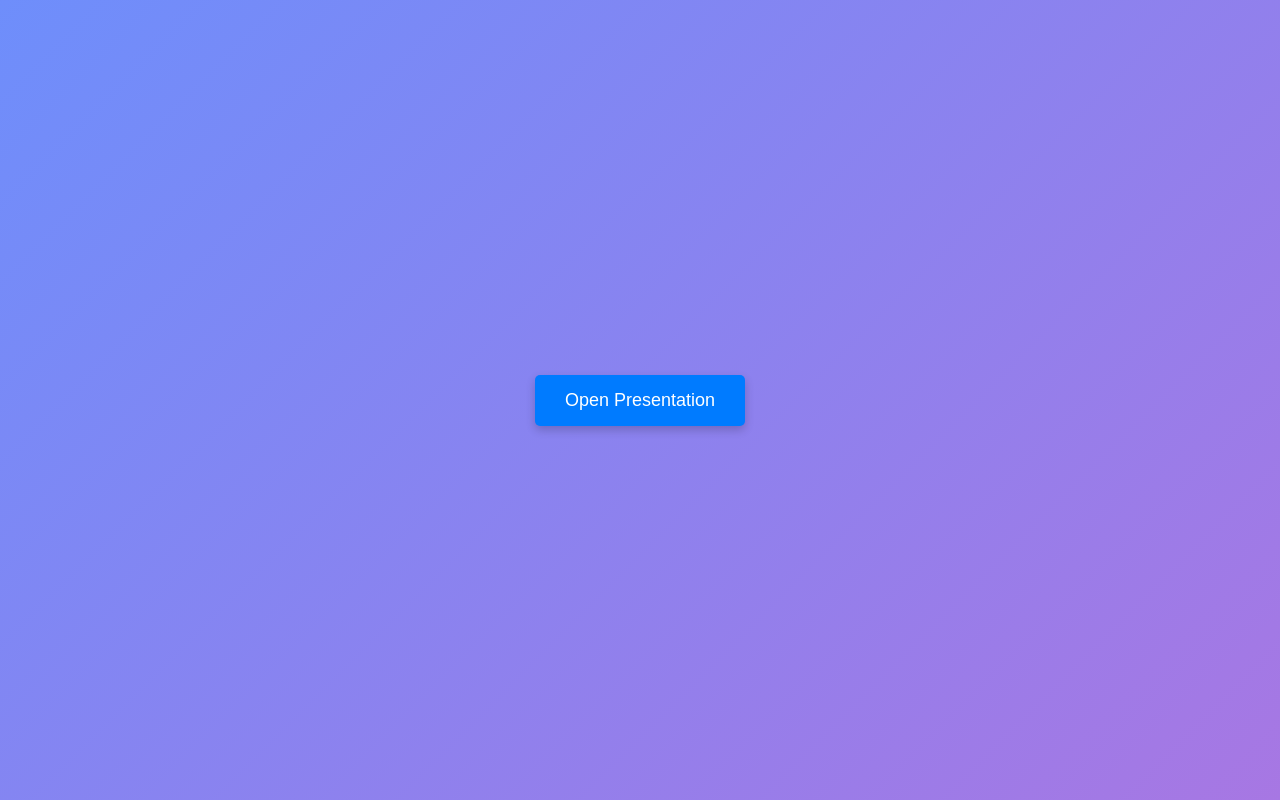
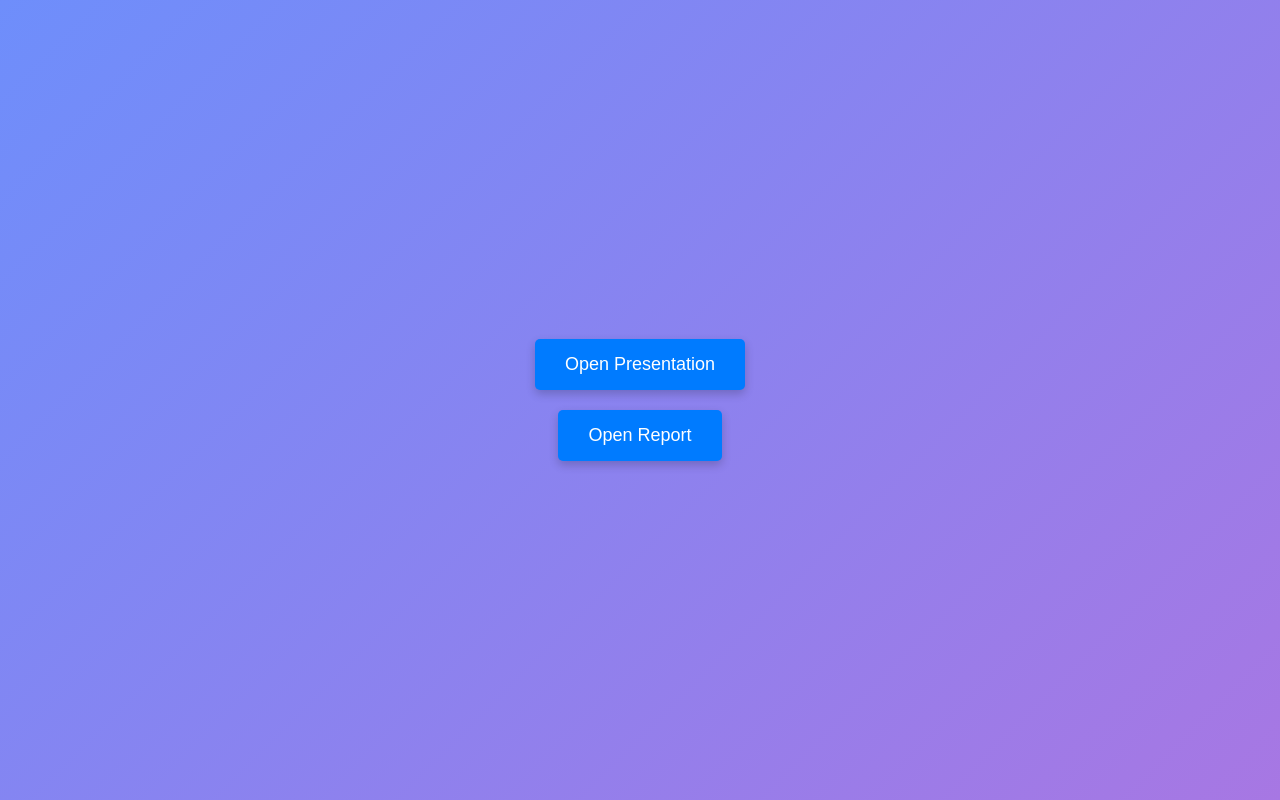
Before and after one commit to prajit100/Piblic, a plain HTML site: page presentation.html in a window 1280 px wide. Drawn offline with Linux system fonts and the light colour scheme.

Commit message:
Update presentation.html

```diff
--- a/presentation.html
+++ b/presentation.html
@@ -9,6 +9,7 @@
             font-family: Arial, sans-serif;
             background: linear-gradient(135deg, #6e8efb, #a777e3);
             display: flex;
+            flex-direction: column; /* Change to column for stacking buttons */
             align-items: center;
             justify-content: center;
             height: 100vh;
@@ -27,6 +28,7 @@
             cursor: pointer;
             transition: background-color 0.3s, transform 0.2s;
             box-shadow: 0 4px 10px rgba(0, 0, 0, 0.2);
+            margin: 10px; /* Add margin for spacing between buttons */
         }
         .link-button:hover {
             background-color: #0056b3;
@@ -41,5 +43,7 @@
 
 <a href="https://www.canva.com/design/DAGS9HD3lX0/oLBeBqEy6tcXEXIIxsTmlg/edit?utm_content=DAGS9HD3lX0&utm_campaign=designshare&utm_medium=link2&utm_source=sharebutton" class="link-button" target="_blank">Open Presentation</a>
 
+<a href="report.pdf" class="link-button" target="_blank">Open Report</a> <!-- Added report link -->
+
 </body>
 </html>
```
